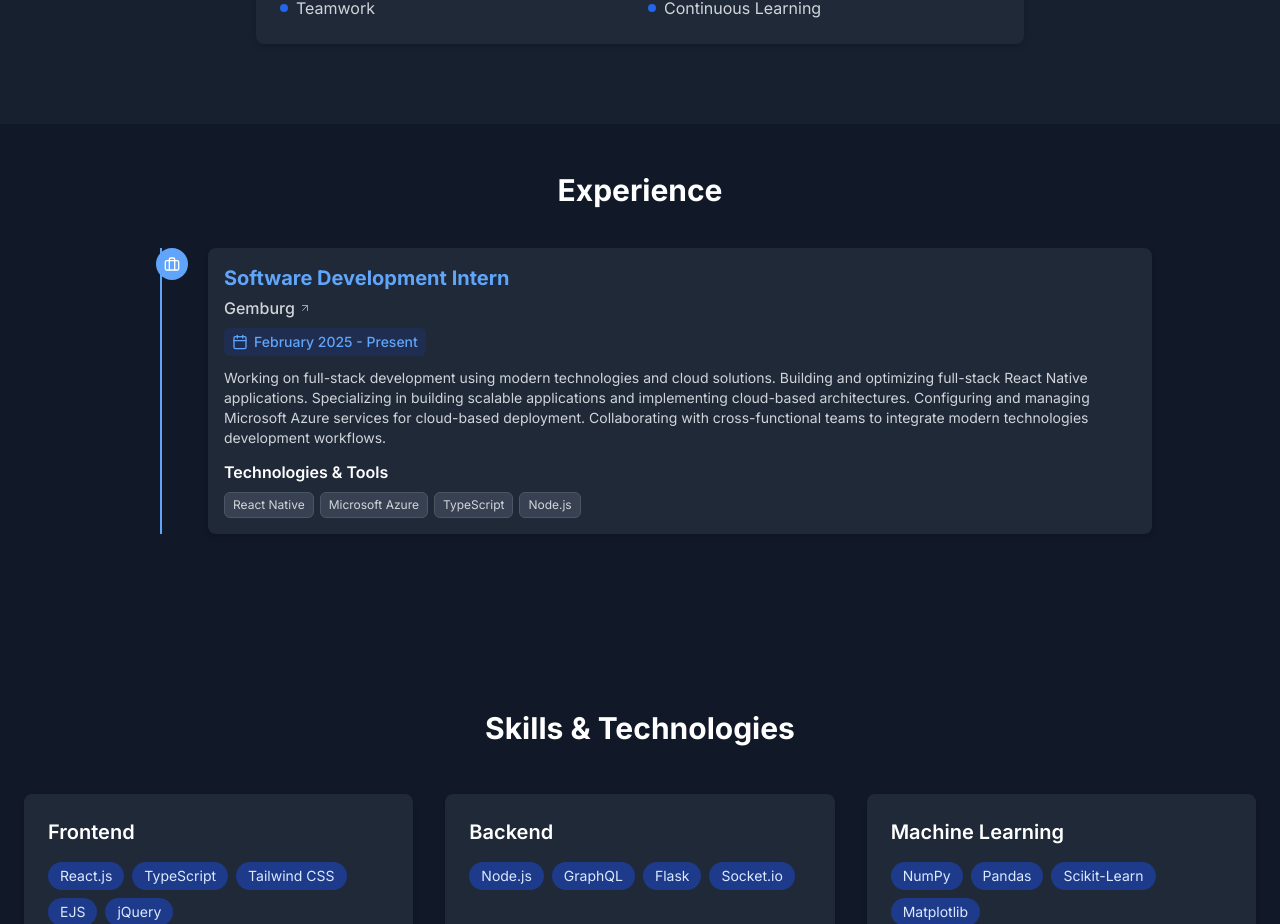
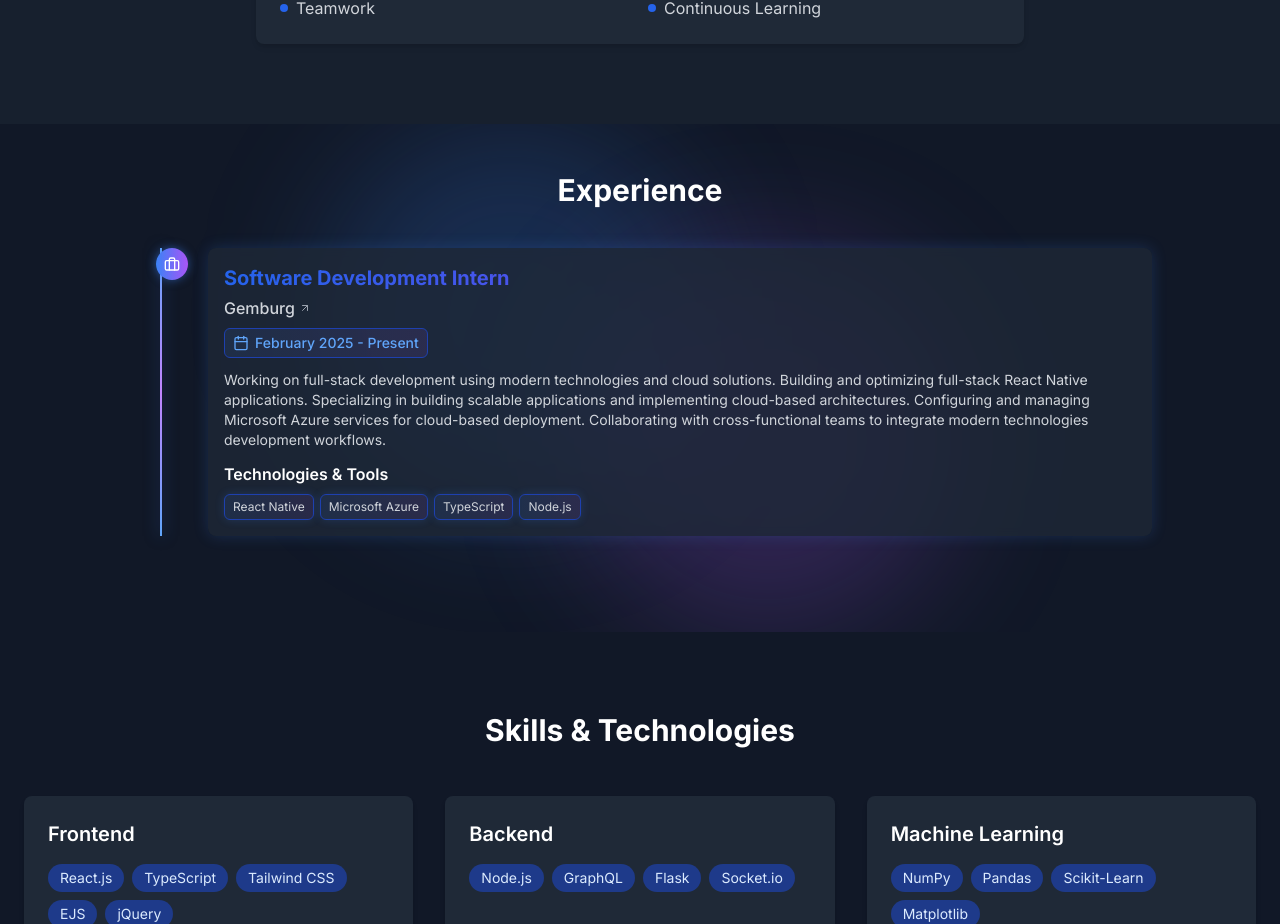
Before and after one commit to Mayurdhamgunde/My-PortFolio, a React (Vite) app: page / in a window 1280 px wide. Shown: the part 1836-2760 px from the top of the page. Built offline with nearby package versions, Linux system fonts and the light colour scheme.

Commit message:
Experience section updated

```diff
--- a/src/components/Experience.tsx
+++ b/src/components/Experience.tsx
@@ -1,105 +1,3 @@
-// import React from 'react';
-// import { Briefcase, Calendar, ArrowUpRight } from 'lucide-react';
-// import { motion } from 'framer-motion';
-
-// const experiences = [
-//     {
-//       role: "Software Development Intern",
-//       company: "Gemburg",
-//       period: "February 2025 - Present",
-//       description: `
-//    Working on full-stack development using modern technologies and cloud solutions.
-//    Building and optimizing full-stack React Native applications.
-//    Specializing in building scalable applications and implementing cloud-based architectures.
-//    Configuring and managing Microsoft Azure services for cloud-based deployment.
-//    Collaborating with cross-functional teams to integrate modern technologies development workflows.
-//   `,
-//       technologies: ["React Native", "Microsoft Azure", "TypeScript", "Node.js"],
-//     },
-//   ];
-
-// export default function Experience() {
-//   return (
-//     <section id="experience" className="py-16 px-4 sm:px-6 bg-gray-50 dark:bg-gray-900">
-//       <div className="container mx-auto">
-//         <h2 className="text-4xl font-bold text-center mb-12 text-gray-900 dark:text-white">
-//           Experience
-//         </h2>
-
-//         <div className="relative max-w-4xl mx-auto">
-//           {/* Timeline Vertical Line with glow */}
-//           <div className="absolute left-6 sm:left-10 w-1 bg-blue-500 dark:bg-blue-400 h-full shadow-lg shadow-blue-300 dark:shadow-blue-800"></div>
-
-//           {experiences.map((exp, index) => (
-//             <motion.div
-//               key={index}
-//               initial={{ opacity: 0, y: 50 }}
-//               animate={{ opacity: 1, y: 0 }}
-//               transition={{ duration: 0.6, delay: index * 0.3 }}
-//               className="relative mb-16 flex flex-col md:flex-row items-start md:items-center group"
-//             >
-//               {/* Timeline Dot with pulse animation */}
-//               <div className="absolute left-6 sm:left-10 w-10 h-10 bg-blue-500 dark:bg-blue-400 rounded-full flex items-center justify-center shadow-xl shadow-blue-300 dark:shadow-blue-800 z-10 animate-pulse">
-//                 <Briefcase className="text-white w-6 h-6" />
-//               </div>
-
-//               {/* Experience Card with hover glow effect */}
-//               <div className="relative ml-20 sm:ml-24 p-6 bg-white dark:bg-gray-800 rounded-3xl shadow-lg overflow-hidden hover:shadow-2xl hover:shadow-blue-500/50 dark:hover:shadow-blue-400/50 transition-shadow duration-300 w-full">
-//                 <div className="relative">
-//                   <div className="flex flex-col md:flex-row md:items-center justify-between gap-4 mb-4">
-//                     <div className="flex-1">
-//                       <div className="flex items-center gap-3 mb-2">
-//                         <h3 className="text-2xl font-bold bg-gradient-to-r from-blue-600 to-indigo-600 dark:from-blue-400 dark:to-indigo-400 bg-clip-text text-transparent">
-//                           {exp.role}
-//                         </h3>
-//                       </div>
-//                       <div className="flex items-center gap-2">
-//                         <span className="text-lg font-semibold text-gray-700 dark:text-gray-300">
-//                           <a href="https://www.gemburg.com" target="_blank" rel="noopener noreferrer" className="text-blue-600 dark:text-blue-400 hover:underline">{exp.company}</a>
-//                         </span>
-//                         <ArrowUpRight className="w-4 h-4 text-gray-400" />
-//                       </div>
-//                     </div>
-//                     <div className="flex items-center px-4 py-2 bg-blue-600/10 dark:bg-blue-400/10 rounded-2xl">
-//                       <Calendar className="w-5 h-5 mr-2 text-blue-600 dark:text-blue-400" />
-//                       <span className="font-medium text-blue-600 dark:text-blue-400">
-//                         {exp.period}
-//                       </span>
-//                     </div>
-//                   </div>
-
-//                   <p className="text-gray-600 dark:text-gray-300 leading-relaxed mb-4">
-//                     {exp.description}
-//                   </p>
-
-//                   <h4 className="text-lg font-semibold text-gray-900 dark:text-white mb-3">
-//                     Technologies & Tools
-//                   </h4>
-//                   <div className="flex flex-wrap gap-3">
-//                     {exp.technologies.map((tech) => (
-//                       <motion.span
-//                         key={tech}
-//                         initial={{ opacity: 0, scale: 0.8 }}
-//                         animate={{ opacity: 1, scale: 1 }}
-//                         transition={{ duration: 0.3 }}
-//                         className="relative px-4 py-2 rounded-xl bg-gradient-to-br from-gray-50 to-gray-100 dark:from-gray-800 dark:to-gray-700 border border-gray-200 dark:border-gray-700 shadow-md hover:shadow-lg hover:shadow-blue-500/50 dark:hover:shadow-blue-400/50 transition-shadow"
-//                       >
-//                         <span className="relative z-10 text-sm font-medium text-gray-700 dark:text-gray-300">
-//                           {tech}
-//                         </span>
-//                       </motion.span>
-//                     ))}
-//                   </div>
-//                 </div>
-//               </div>
-//             </motion.div>
-//           ))}
-//         </div>
-//       </div>
-//     </section>
-//   );
-// }
-
 
 // import React from 'react';
 // import { Briefcase, Calendar, ArrowUpRight } from 'lucide-react';
@@ -117,15 +15,15 @@
 
 // export default function Experience() {
 //   return (
-//     <section id="experience" className="py-8 sm:py-16 px-3 sm:px-6 bg-gray-50 dark:bg-gray-900">
-//       <div className="container mx-auto">
-//         <h2 className="text-3xl sm:text-4xl font-bold text-center mb-8 sm:mb-12 text-gray-900 dark:text-white">
+//     <section id="experience" className="py-6 sm:py-12 px-2 sm:px-4 bg-gray-50 dark:bg-gray-900">
+//       <div className="container mx-auto max-w-screen-lg">
+//         <h2 className="text-2xl sm:text-3xl font-bold text-center mb-6 sm:mb-10 text-gray-900 dark:text-white">
 //           Experience
 //         </h2>
 
-//         <div className="relative max-w-4xl mx-auto">
+//         <div className="relative mx-auto">
 //           {/* Timeline Vertical Line with glow */}
-//           <div className="absolute left-4 sm:left-10 w-0.5 sm:w-1 bg-blue-500 dark:bg-blue-400 h-full shadow-lg shadow-blue-300 dark:shadow-blue-800"></div>
+//           <div className="absolute left-3 sm:left-8 w-0.5 bg-blue-500 dark:bg-blue-400 h-full"></div>
 
 //           {experiences.map((exp, index) => (
 //             <motion.div
@@ -133,59 +31,60 @@
 //               initial={{ opacity: 0, y: 50 }}
 //               animate={{ opacity: 1, y: 0 }}
 //               transition={{ duration: 0.6, delay: index * 0.3 }}
-//               className="relative mb-8 sm:mb-16 flex flex-col items-start group"
+//               className="relative mb-6 sm:mb-12 flex flex-col items-start group"
 //             >
-//               {/* Timeline Dot with pulse animation */}
-//               <div className="absolute left-4 sm:left-10 w-8 sm:w-10 h-8 sm:h-10 bg-blue-500 dark:bg-blue-400 rounded-full flex items-center justify-center shadow-xl shadow-blue-300 dark:shadow-blue-800 z-10 animate-pulse">
-//                 <Briefcase className="text-white w-4 h-4 sm:w-6 sm:h-6" />
+//               {/* Timeline Dot */}
+//               <div className="absolute left-2 sm:left-7 w-6 sm:w-8 h-6 sm:h-8 bg-blue-500 dark:bg-blue-400 rounded-full flex items-center justify-center z-10">
+//                 <Briefcase className="text-white w-3 h-3 sm:w-4 sm:h-4" />
 //               </div>
 
-//               {/* Experience Card with hover glow effect */}
-//               <div className="relative ml-16 sm:ml-24 p-4 sm:p-6 bg-white dark:bg-gray-800 rounded-2xl sm:rounded-3xl shadow-lg overflow-hidden hover:shadow-2xl hover:shadow-blue-500/50 dark:hover:shadow-blue-400/50 transition-shadow duration-300 w-full">
-//                 <div className="relative">
-//                   <div className="flex flex-col gap-3 mb-4">
-//                     <div className="flex-1">
-//                       <div className="flex items-start sm:items-center gap-2 mb-2 flex-wrap">
-//                         <h3 className="text-xl sm:text-2xl font-bold bg-gradient-to-r from-blue-600 to-indigo-600 dark:from-blue-400 dark:to-indigo-400 bg-clip-text text-transparent">
-//                           {exp.role}
-//                         </h3>
-//                       </div>
-//                       <div className="flex items-center gap-2">
-//                         <span className="text-base sm:text-lg font-semibold text-gray-700 dark:text-gray-300">
-//                           <a href="https://www.gemburg.com" target="_blank" rel="noopener noreferrer" className="text-blue-600 dark:text-blue-400 hover:underline">{exp.company}</a>
+//               {/* Experience Card */}
+//               <div className="ml-12 sm:ml-20 p-3 sm:p-4 bg-white dark:bg-gray-800 rounded-lg shadow-md w-[calc(100%-3rem)] sm:w-[calc(100%-5rem)]">
+//                 <div>
+//                   {/* Header Section */}
+//                   <div className="flex flex-col gap-2 mb-3">
+//                     {/* Role and Company */}
+//                     <div>
+//                       <h3 className="text-lg sm:text-xl font-bold text-blue-600 dark:text-blue-400">
+//                         {exp.role}
+//                       </h3>
+//                       <div className="flex items-center gap-1 mt-1">
+//                         <span className="text-sm sm:text-base font-medium text-gray-700 dark:text-gray-300">
+//                           {exp.company}
 //                         </span>
-//                         <ArrowUpRight className="w-4 h-4 text-gray-400" />
+//                         <ArrowUpRight className="w-3 h-3 text-gray-400" />
 //                       </div>
 //                     </div>
-//                     <div className="flex items-center px-3 py-1.5 sm:px-4 sm:py-2 bg-blue-600/10 dark:bg-blue-400/10 rounded-xl sm:rounded-2xl w-fit">
-//                       <Calendar className="w-4 h-4 sm:w-5 sm:h-5 mr-2 text-blue-600 dark:text-blue-400" />
-//                       <span className="text-sm sm:text-base font-medium text-blue-600 dark:text-blue-400">
+
+//                     {/* Period */}
+//                     <div className="inline-flex items-center px-2 py-1 bg-blue-50 dark:bg-blue-900/30 rounded-md w-fit">
+//                       <Calendar className="w-3 h-3 sm:w-4 sm:h-4 mr-1.5 text-blue-600 dark:text-blue-400" />
+//                       <span className="text-xs sm:text-sm font-medium text-blue-600 dark:text-blue-400">
 //                         {exp.period}
 //                       </span>
 //                     </div>
 //                   </div>
 
-//                   <p className="text-sm sm:text-base text-gray-600 dark:text-gray-300 leading-relaxed mb-4">
+//                   {/* Description */}
+//                   <p className="text-xs sm:text-sm text-gray-600 dark:text-gray-300 leading-relaxed mb-3">
 //                     {exp.description}
 //                   </p>
 
-//                   <h4 className="text-base sm:text-lg font-semibold text-gray-900 dark:text-white mb-3">
-//                     Technologies & Tools
-//                   </h4>
-//                   <div className="flex flex-wrap gap-2 sm:gap-3">
-//                     {exp.technologies.map((tech) => (
-//                       <motion.span
-//                         key={tech}
-//                         initial={{ opacity: 0, scale: 0.8 }}
-//                         animate={{ opacity: 1, scale: 1 }}
-//                         transition={{ duration: 0.3 }}
-//                         className="relative px-3 sm:px-4 py-1.5 sm:py-2 rounded-lg sm:rounded-xl bg-gradient-to-br from-gray-50 to-gray-100 dark:from-gray-800 dark:to-gray-700 border border-gray-200 dark:border-gray-700 shadow-md hover:shadow-lg hover:shadow-blue-500/50 dark:hover:shadow-blue-400/50 transition-shadow"
-//                       >
-//                         <span className="relative z-10 text-xs sm:text-sm font-medium text-gray-700 dark:text-gray-300">
+//                   {/* Technologies */}
+//                   <div>
+//                     <h4 className="text-sm sm:text-base font-semibold text-gray-900 dark:text-white mb-2">
+//                       Technologies & Tools
+//                     </h4>
+//                     <div className="flex flex-wrap gap-1.5">
+//                       {exp.technologies.map((tech) => (
+//                         <span
+//                           key={tech}
+//                           className="px-2 py-1 text-xs rounded-md bg-gray-100 dark:bg-gray-700 text-gray-700 dark:text-gray-300 border border-gray-200 dark:border-gray-600"
+//                         >
 //                           {tech}
 //                         </span>
-//                       </motion.span>
-//                     ))}
+//                       ))}
+//                     </div>
 //                   </div>
 //                 </div>
 //               </div>
@@ -196,6 +95,12 @@
 //     </section>
 //   );
 // }
+
+
+
+
+
+// -----------------------------------------------with framer motion
 
 import React from 'react';
 import { Briefcase, Calendar, ArrowUpRight } from 'lucide-react';
@@ -211,39 +116,97 @@ const experiences = [
     },
   ];
 
+const cardVariants = {
+  hidden: {
+    opacity: 0,
+    y: 20,
+    scale: 0.95
+  },
+  visible: {
+    opacity: 1,
+    y: 0,
+    scale: 1,
+    transition: {
+      duration: 0.5,
+      ease: "easeOut"
+    }
+  }
+};
+
+const techBadgeVariants = {
+  hidden: { scale: 0, opacity: 0 },
+  visible: i => ({
+    scale: 1,
+    opacity: 1,
+    transition: {
+      delay: i * 0.1,
+      duration: 0.3,
+      type: "spring",
+      stiffness: 150
+    }
+  })
+};
+
 export default function Experience() {
   return (
-    <section id="experience" className="py-6 sm:py-12 px-2 sm:px-4 bg-gray-50 dark:bg-gray-900">
-      <div className="container mx-auto max-w-screen-lg">
-        <h2 className="text-2xl sm:text-3xl font-bold text-center mb-6 sm:mb-10 text-gray-900 dark:text-white">
+    <section id="experience" className="py-6 sm:py-12 px-2 sm:px-4 bg-gray-50 dark:bg-gray-900 relative overflow-hidden">
+      {/* Background glow effects */}
+      <div className="absolute top-0 left-1/4 w-96 h-96 bg-blue-500/20 rounded-full filter blur-3xl"></div>
+      <div className="absolute bottom-0 right-1/4 w-96 h-96 bg-purple-500/20 rounded-full filter blur-3xl"></div>
+
+      <div className="container mx-auto max-w-screen-lg relative">
+        <motion.h2
+          initial={{ opacity: 0, y: -20 }}
+          animate={{ opacity: 1, y: 0 }}
+          transition={{ duration: 0.6 }}
+          className="text-2xl sm:text-3xl font-bold text-center mb-6 sm:mb-10 text-gray-900 dark:text-white"
+        >
           Experience
-        </h2>
+        </motion.h2>
 
         <div className="relative mx-auto">
           {/* Timeline Vertical Line with glow */}
-          <div className="absolute left-3 sm:left-8 w-0.5 bg-blue-500 dark:bg-blue-400 h-full"></div>
+          <div className="absolute left-3 sm:left-8 w-0.5 bg-gradient-to-b from-blue-400 via-purple-400 to-blue-400 h-full
+               shadow-[0_0_10px_rgba(59,130,246,0.5)] dark:shadow-[0_0_15px_rgba(59,130,246,0.5)]"></div>
 
           {experiences.map((exp, index) => (
             <motion.div
               key={index}
-              initial={{ opacity: 0, y: 50 }}
-              animate={{ opacity: 1, y: 0 }}
-              transition={{ duration: 0.6, delay: index * 0.3 }}
+              initial="hidden"
+              whileInView="visible"
+              viewport={{ once: true, margin: "-100px" }}
               className="relative mb-6 sm:mb-12 flex flex-col items-start group"
             >
-              {/* Timeline Dot */}
-              <div className="absolute left-2 sm:left-7 w-6 sm:w-8 h-6 sm:h-8 bg-blue-500 dark:bg-blue-400 rounded-full flex items-center justify-center z-10">
+              {/* Timeline Dot with glow */}
+              <motion.div
+                initial={{ scale: 0 }}
+                animate={{ scale: 1 }}
+                transition={{ delay: 0.2, type: "spring" }}
+                className="absolute left-2 sm:left-7 w-6 sm:w-8 h-6 sm:h-8 bg-gradient-to-r from-blue-500 to-purple-500
+                         rounded-full flex items-center justify-center z-10 shadow-[0_0_10px_rgba(59,130,246,0.5)]"
+              >
                 <Briefcase className="text-white w-3 h-3 sm:w-4 sm:h-4" />
-              </div>
+              </motion.div>
 
               {/* Experience Card */}
-              <div className="ml-12 sm:ml-20 p-3 sm:p-4 bg-white dark:bg-gray-800 rounded-lg shadow-md w-[calc(100%-3rem)] sm:w-[calc(100%-5rem)]">
+              <motion.div
+                variants={cardVariants}
+                className="ml-12 sm:ml-20 p-3 sm:p-4 bg-white/80 dark:bg-gray-800/80 backdrop-blur-sm rounded-lg
+                         shadow-[0_0_15px_rgba(59,130,246,0.3)] hover:shadow-[0_0_20px_rgba(59,130,246,0.5)]
+                         dark:shadow-[0_0_15px_rgba(59,130,246,0.2)] dark:hover:shadow-[0_0_20px_rgba(59,130,246,0.4)]
+                         transition-shadow duration-300 w-[calc(100%-3rem)] sm:w-[calc(100%-5rem)]"
+              >
                 <div>
                   {/* Header Section */}
-                  <div className="flex flex-col gap-2 mb-3">
+                  <motion.div
+                    initial={{ opacity: 0 }}
+                    animate={{ opacity: 1 }}
+                    transition={{ delay: 0.3 }}
+                    className="flex flex-col gap-2 mb-3"
+                  >
                     {/* Role and Company */}
                     <div>
-                      <h3 className="text-lg sm:text-xl font-bold text-blue-600 dark:text-blue-400">
+                      <h3 className="text-lg sm:text-xl font-bold bg-gradient-to-r from-blue-600 to-purple-600 bg-clip-text text-transparent">
                         {exp.role}
                       </h3>
                       <div className="flex items-center gap-1 mt-1">
@@ -255,37 +218,58 @@ export default function Experience() {
                     </div>
 
                     {/* Period */}
-                    <div className="inline-flex items-center px-2 py-1 bg-blue-50 dark:bg-blue-900/30 rounded-md w-fit">
+                    <motion.div
+                      whileHover={{ scale: 1.05 }}
+                      className="inline-flex items-center px-2 py-1 bg-gradient-to-r from-blue-500/10 to-purple-500/10
+                               rounded-md w-fit border border-blue-200 dark:border-blue-800"
+                    >
                       <Calendar className="w-3 h-3 sm:w-4 sm:h-4 mr-1.5 text-blue-600 dark:text-blue-400" />
                       <span className="text-xs sm:text-sm font-medium text-blue-600 dark:text-blue-400">
                         {exp.period}
                       </span>
-                    </div>
-                  </div>
+                    </motion.div>
+                  </motion.div>
 
                   {/* Description */}
-                  <p className="text-xs sm:text-sm text-gray-600 dark:text-gray-300 leading-relaxed mb-3">
+                  <motion.p
+                    initial={{ opacity: 0, y: 20 }}
+                    animate={{ opacity: 1, y: 0 }}
+                    transition={{ delay: 0.4 }}
+                    className="text-xs sm:text-sm text-gray-600 dark:text-gray-300 leading-relaxed mb-3"
+                  >
                     {exp.description}
-                  </p>
+                  </motion.p>
 
                   {/* Technologies */}
                   <div>
-                    <h4 className="text-sm sm:text-base font-semibold text-gray-900 dark:text-white mb-2">
+                    <motion.h4
+                      initial={{ opacity: 0 }}
+                      animate={{ opacity: 1 }}
+                      transition={{ delay: 0.5 }}
+                      className="text-sm sm:text-base font-semibold text-gray-900 dark:text-white mb-2"
+                    >
                       Technologies & Tools
-                    </h4>
+                    </motion.h4>
                     <div className="flex flex-wrap gap-1.5">
-                      {exp.technologies.map((tech) => (
-                        <span
+                      {exp.technologies.map((tech, i) => (
+                        <motion.span
                           key={tech}
-                          className="px-2 py-1 text-xs rounded-md bg-gray-100 dark:bg-gray-700 text-gray-700 dark:text-gray-300 border border-gray-200 dark:border-gray-600"
+                          custom={i}
+                          variants={techBadgeVariants}
+                          initial="hidden"
+                          whileInView="visible"
+                          whileHover={{ scale: 1.1 }}
+                          className="px-2 py-1 text-xs rounded-md bg-gradient-to-r from-blue-500/10 to-purple-500/10
+                                   text-gray-700 dark:text-gray-300 border border-blue-200 dark:border-blue-800
+                                   shadow-[0_0_10px_rgba(59,130,246,0.2)] hover:shadow-[0_0_15px_rgba(59,130,246,0.4)]"
                         >
                           {tech}
-                        </span>
+                        </motion.span>
                       ))}
                     </div>
                   </div>
                 </div>
-              </div>
+              </motion.div>
             </motion.div>
           ))}
         </div>
```
